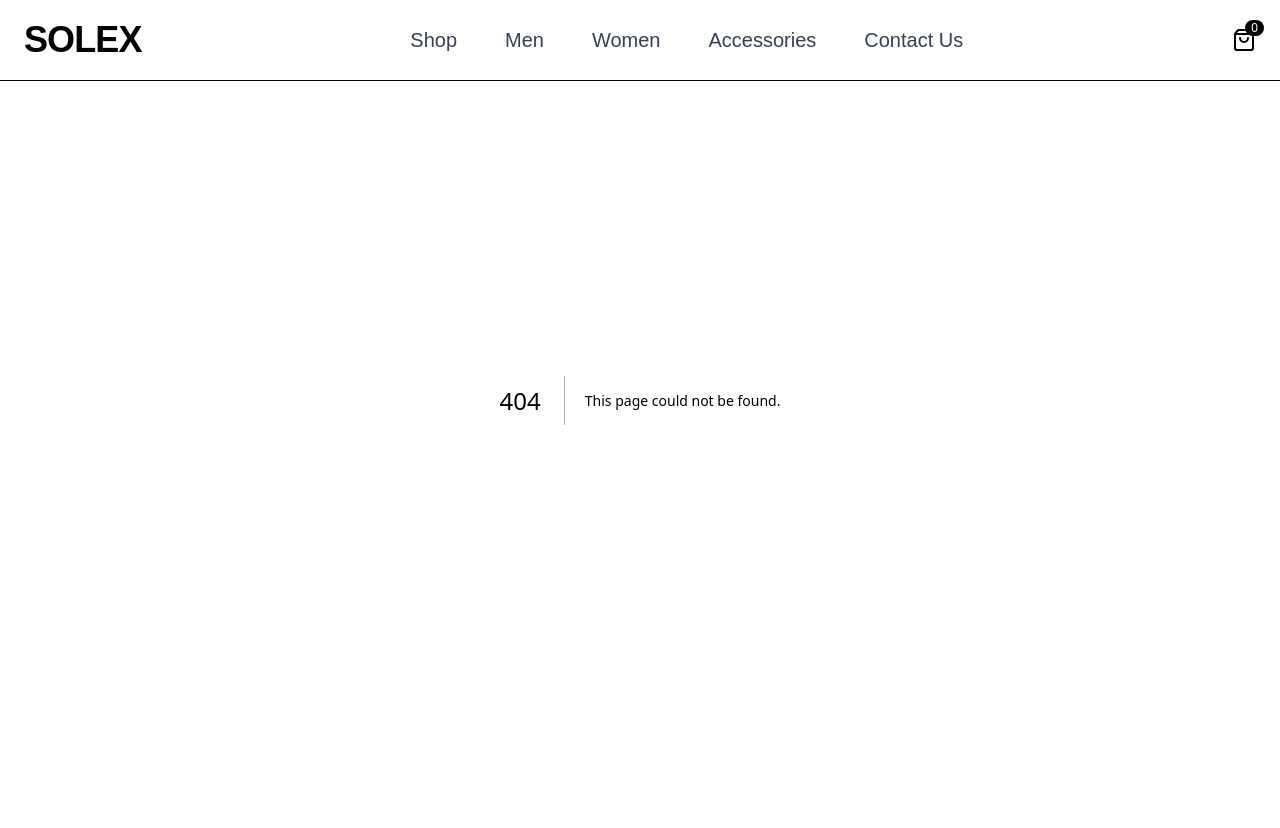
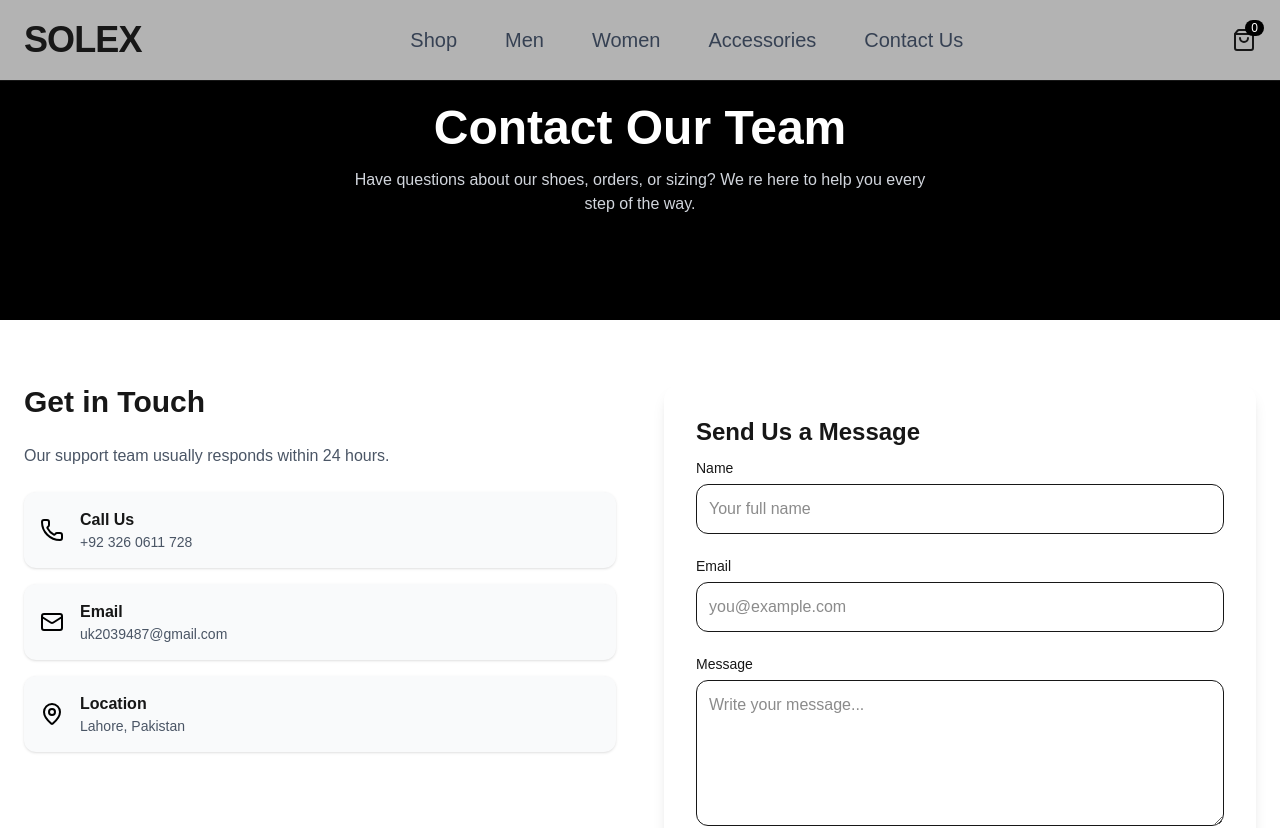
Before and after one commit to Umairphtan/e-comerce-webiste-full-stack, a Next.js app: page /contact in a window 1280 px wide. Before the commit this address had no page. Shown: the top 828 px of the page. Built offline with nearby package versions, Linux system fonts and the light colour scheme.

Commit message:
contact page added

```diff
--- /dev/null
+++ b/app/contact/page.tsx
@@ -0,0 +1,27 @@
+import ContactForm from "@/components/conatact";
+import ContactInfo from "@/components/contactinfo";
+
+export default function ContactPage() {
+    return (
+        <main className="min-h-screen">
+            {/* Hero */}
+            <section className="h-[40vh] bg-black text-white flex items-center justify-center">
+                <div className="text-center px-6">
+                    <h1 className="text-4xl md:text-5xl font-bold">
+                        Contact Our Team
+                    </h1>
+                    <p className="mt-4 text-gray-300 max-w-xl mx-auto">
+                        Have questions about our shoes, orders, or sizing?
+                        We re here to help you every step of the way.
+                    </p>
+                </div>
+            </section>
+
+            {/* Content */}
+            <section className="max-w-7xl mx-auto px-6 py-16 grid md:grid-cols-2 gap-12">
+                <ContactInfo />
+                <ContactForm />
+            </section>
+        </main>
+    );
+}
--- a/app/men/page.tsx
+++ /dev/null
@@ -1,11 +0,0 @@
-import React from 'react'
-
-function page() {
-  return (
-    <div>fav
-
-    </div>
-  )
-}
-
-export default page
--- /dev/null
+++ b/components/conatact.tsx
@@ -0,0 +1,56 @@
+// components/ContactForm.tsx
+"use client";
+
+import { motion } from "framer-motion";
+
+export default function ContactForm() {
+    return (
+        <motion.form
+            initial={{ opacity: 0, y: 30 }}
+            whileInView={{ opacity: 1, y: 0 }}
+            className="bg-white p-8 rounded-2xl shadow-lg space-y-5"
+        >
+            <h2 className="text-2xl font-bold mb-2">
+                Send Us a Message
+            </h2>
+
+            <div>
+                <label className="text-sm font-medium">Name</label>
+                <input
+                    type="text"
+                    placeholder="Your full name"
+                    className="w-full mt-1 p-3 border rounded-xl focus:outline-none focus:ring-2 focus:ring-black"
+                />
+            </div>
+
+            <div>
+                <label className="text-sm font-medium">Email</label>
+                <input
+                    type="email"
+                    placeholder="you@example.com"
+                    className="w-full mt-1 p-3 border rounded-xl focus:outline-none focus:ring-2 focus:ring-black"
+                />
+            </div>
+
+            <div>
+                <label className="text-sm font-medium">Message</label>
+                <textarea
+                    rows={5}
+                    placeholder="Write your message..."
+                    className="w-full mt-1 p-3 border rounded-xl focus:outline-none focus:ring-2 focus:ring-black"
+                />
+            </div>
+
+            <button
+                type="submit"
+                className="w-full bg-black text-white py-3 rounded-xl font-semibold hover:bg-gray-800 transition"
+            >
+                Send Message
+            </button>
+
+            <p className="text-xs text-gray-500 text-center">
+                We respect your privacy. Your data is safe with us.
+            </p>
+        </motion.form>
+    );
+}
--- /dev/null
+++ b/components/contactinfo.tsx
@@ -0,0 +1,50 @@
+// components/ContactInfo.tsx
+"use client";
+
+import { Phone, Mail, MapPin } from "lucide-react";
+import { motion } from "framer-motion";
+
+const info = [
+    {
+        icon: Phone,
+        title: "Call Us",
+        value: "+92 326 0611 728",
+    },
+    {
+        icon: Mail,
+        title: "Email",
+        value: "uk2039487@gmail.com",
+    },
+    {
+        icon: MapPin,
+        title: "Location",
+        value: "Lahore, Pakistan",
+    },
+];
+
+export default function ContactInfo() {
+    return (
+        <div className="space-y-6">
+            <h2 className="text-3xl font-bold">Get in Touch</h2>
+            <p className="text-gray-600">
+                Our support team usually responds within 24 hours.
+            </p>
+
+            <div className="space-y-4">
+                {info.map((item, i) => (
+                    <motion.div
+                        key={i}
+                        whileHover={{ x: 6 }}
+                        className="flex items-center gap-4 bg-gray-50 p-4 rounded-xl shadow-sm"
+                    >
+                        <item.icon className="w-6 h-6 text-black" />
+                        <div>
+                            <p className="font-semibold">{item.title}</p>
+                            <p className="text-gray-600 text-sm">{item.value}</p>
+                        </div>
+                    </motion.div>
+                ))}
+            </div>
+        </div>
+    );
+}
```
